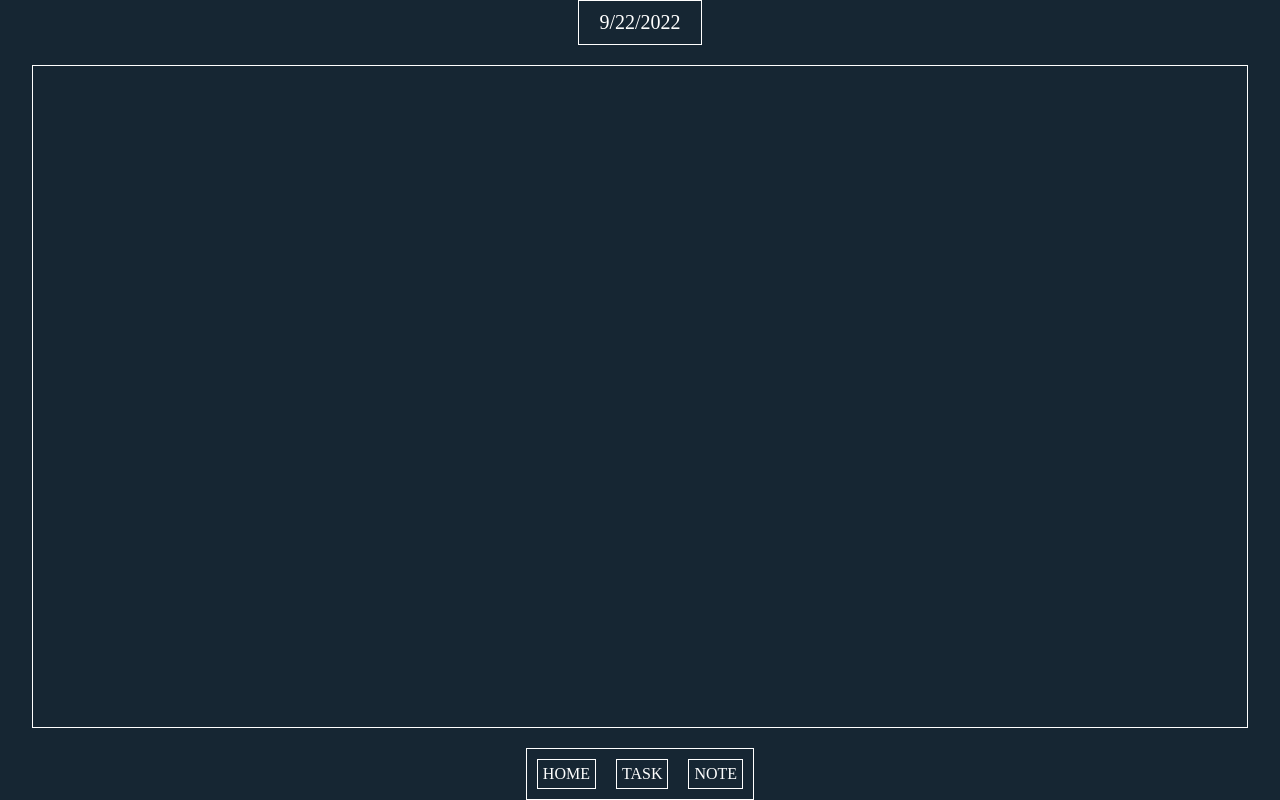
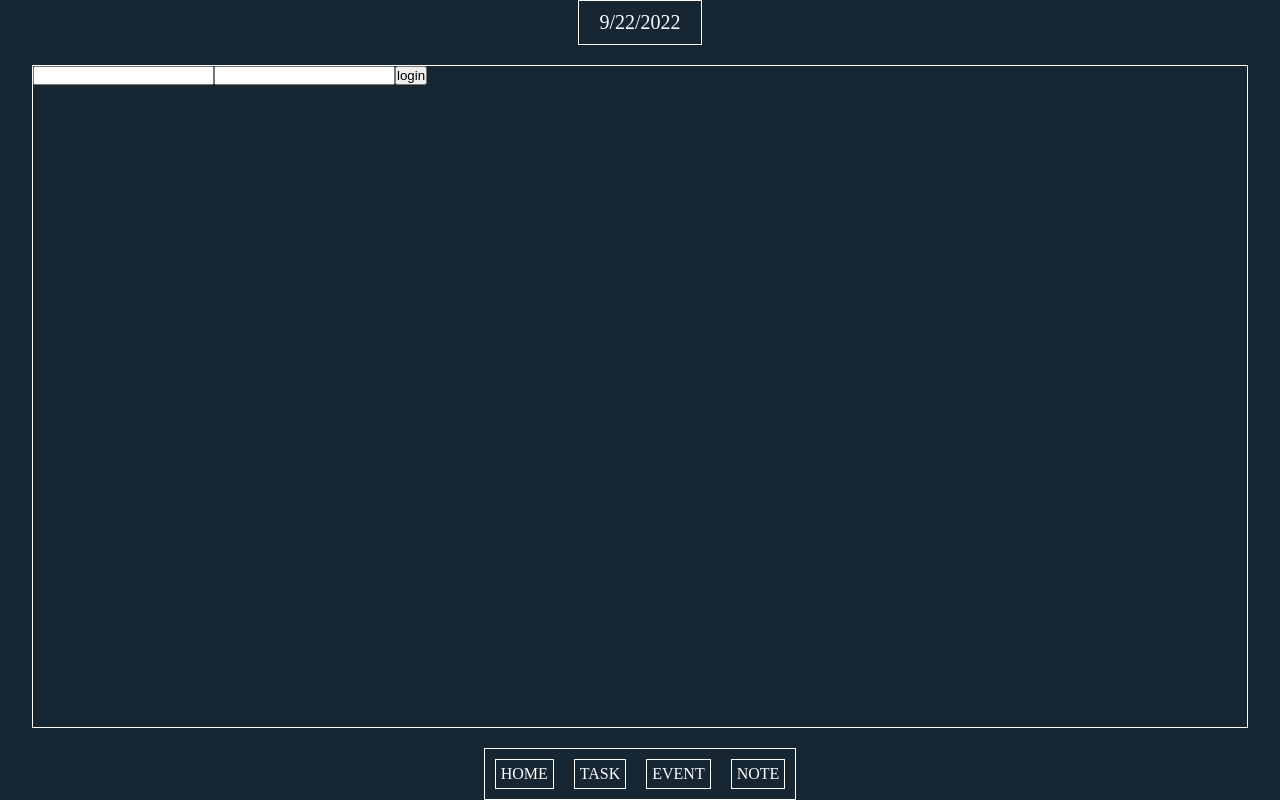
Before and after one commit to donovanbrun/organizr-front, a React (Create React App) app: page /login in a window 1280 px wide. Built offline with nearby package versions, Linux system fonts and the light colour scheme.

Commit message:
events + some changes

```diff
--- a/src/App.js
+++ b/src/App.js
@@ -1,33 +1,15 @@
 import './App.css';
 import 'primereact/resources/primereact.min.css';
 import 'primereact/resources/themes/saga-blue/theme.css';
-import Status from './components/home/status/Status';
 import Home from './components/home/Home';
 import { Link } from 'react-router-dom';
 import {BrowserRouter,Routes, Route} from "react-router-dom";
 import TaskManager from './components/task/TaskManager';
 import NoteEditor from './components/note/NoteEditor';
-import { AiOutlineHome } from 'react-icons/ai';
-import { MdOutlineTask } from 'react-icons/md';
-import { MdOutlineNoteAdd } from 'react-icons/md';
+import EventManager from './components/event/EventManager';
+import Login from './components/login/Login'
 
 function App() {
-
-	/*
-	<h1 className="title">Organizr</h1>
-			<div className='ListService'>
-				<Link to="/todo" className='ButtonService'>ToDo</Link>
-				<Link to="/notebook" className='ButtonService'>Notebook</Link>
-			</div>
-			<Status />
-			<TaskDisplayMin />
-
-
-			<div className="StatusZone">
-					<div className="liste">
-					</div>
-				</div>
-	*/
 
 	let date = new Date();
 
@@ -42,7 +24,9 @@ function App() {
 
 					<Routes>
 						<Route path="/" element={<Home />} />
+						<Route path="login" element={<Login />} />
 						<Route path="todo" element={<TaskManager />} />
+						<Route path="event" element={<EventManager />} />
 						<Route path="notebook" element={<NoteEditor />} />
 					</Routes>
 
@@ -51,6 +35,7 @@ function App() {
 				<div className="navigation">
 					<Link to="/" className='NavLink'>HOME</Link>
 					<Link to="/todo" className='NavLink'>TASK</Link>
+					<Link to="/event" className='NavLink'>EVENT</Link>
 					<Link to="/notebook" className='NavLink'>NOTE</Link>
 				</div>
 			</BrowserRouter>
--- /dev/null
+++ b/src/components/event/EventManager.js
@@ -0,0 +1,42 @@
+import React from 'react';
+import { getEvents } from '../../services/EventService';
+import './EventManager.css';
+
+class EventManager extends React.Component {
+
+    constructor(props) {
+        super(props);
+        this.state = {
+            events : []
+        }
+    }
+
+    fetchData = ()  => {
+        getEvents().then(eventsData => {
+            let events = eventsData.data;
+
+            this.setState({
+                events: events
+            });
+        });
+
+        this.forceUpdate();
+    }
+
+    componentDidMount() {
+        this.fetchData();
+    }
+
+
+
+    render() {
+
+        return (
+            <div className=''>
+                <h1 className=''>Event Manager</h1>
+            </div>
+        );
+    }
+}
+
+export default EventManager;
--- a/src/components/home/Home.js
+++ b/src/components/home/Home.js
@@ -1,12 +1,10 @@
 import './Home.css';
 import TaskDisplayMin from '../task/TaskDisplayMin';
-import Status from './status/Status';
 
 function Home() {
 
 	return (
 		<div className="Home">
-			<Status />
 			<TaskDisplayMin />
 		</div>
 	);
--- /dev/null
+++ b/src/components/login/Login.js
@@ -0,0 +1,49 @@
+import React from 'react';
+import axios from "axios";
+
+class Login extends React.Component {
+
+    constructor(props) {
+        super(props);
+        this.state = {
+            "username": null,
+            "password": null
+        }
+    }
+
+    onUsernameChange = (event) => {
+        this.setState({
+            "username": event.target.value
+        })
+    }
+
+    onPasswordChange = (event) => {
+        this.setState({
+            "password": event.target.value
+        })
+    }
+
+    login = () => {
+        const loginFormData = new FormData();
+        loginFormData.append("username", this.state.username);
+        loginFormData.append("password", this.state.password);
+
+        axios.post("http://localhost:8080/login", loginFormData, { "Content-Type": "multipart/form-data" });
+    }
+
+    render() {
+
+        const username = this.state.username;
+        const password = this.state.password;
+
+        return (
+            <div>
+                <input type="text" value={username} onChange={this.onUsernameChange}></input>
+                <input type="password" value={password} onChange={this.onPasswordChange}></input>
+                <button onClick={this.login}>login</button>
+            </div>
+        )
+    }
+}
+
+export default Login;
--- /dev/null
+++ b/src/services/EventService.js
@@ -0,0 +1,7 @@
+import axios from "axios";
+
+const apiURL = "http://localhost:8080";
+
+export const getEvents = () => {
+    return axios.get(apiURL+"/api/event/user/Donovan");
+}
```
Also changed, not shown: src/components/event/EventManager.css (added).
